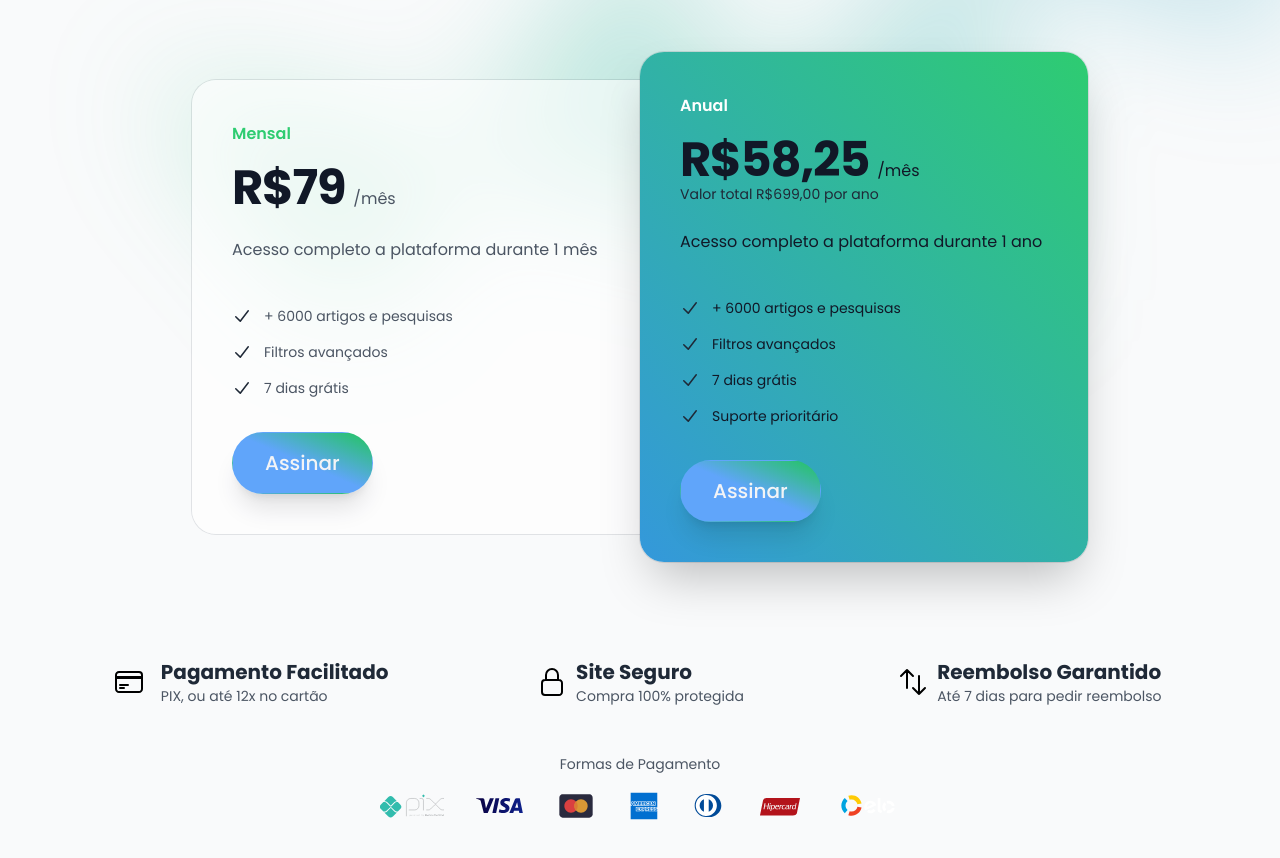
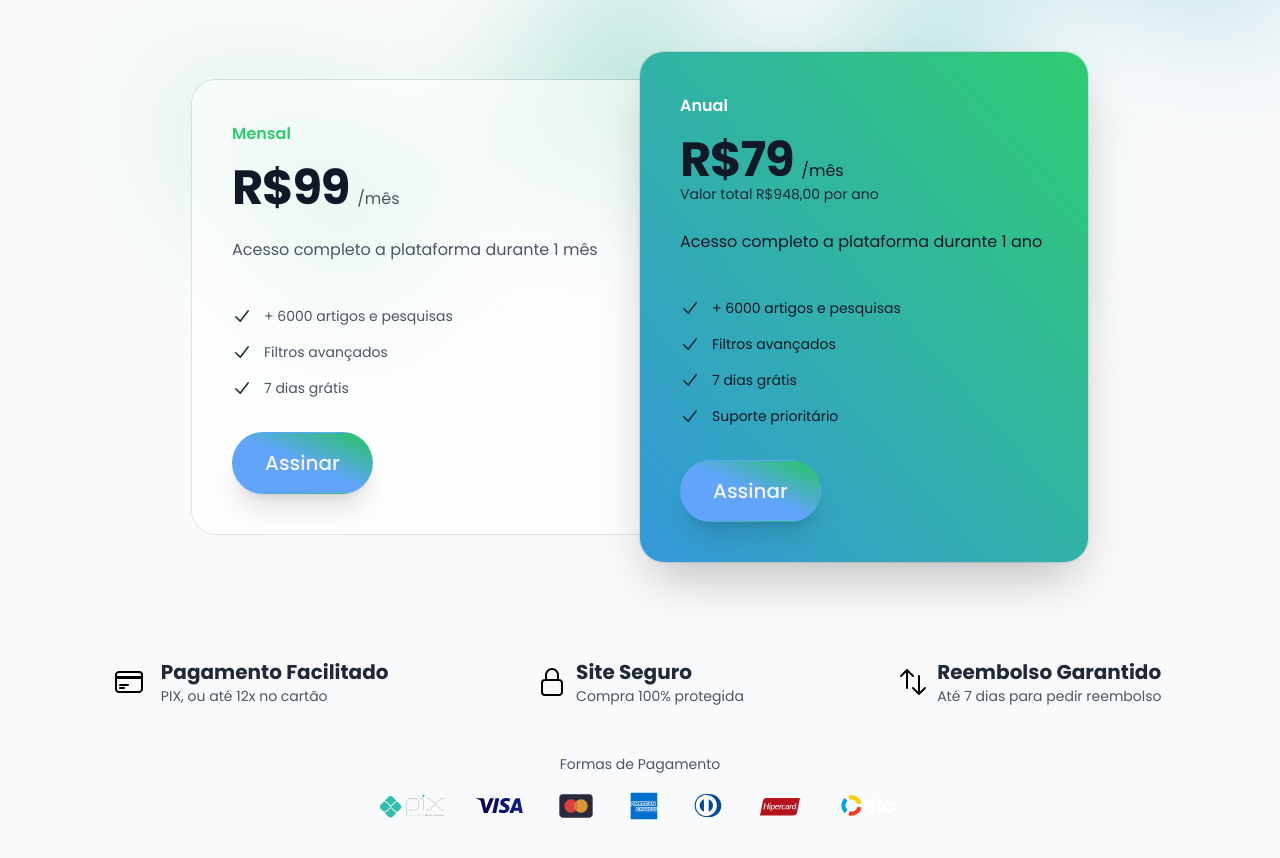
Before and after one commit to cannabizbrasil/cannadocs, a Next.js app: page / in a window 1280 px wide. Shown: the part 5600-6458 px from the top of the page. Built offline with nearby package versions, Linux system fonts and the light colour scheme; what next-hubspot would draw is missing.

Commit message:
Update price.tsx

```diff
--- a/src/components/price.tsx
+++ b/src/components/price.tsx
@@ -9,7 +9,7 @@ const tiers = [
         name: 'Mensal',
         id: 'tier-hobby',
         button: <ButtonMensal />,
-        priceMonthly: 'R$79',
+        priceMonthly: 'R$99',
         recorrency: '/mês',
         total: '',
         description: "Acesso completo a plataforma durante 1 mês",
@@ -24,9 +24,9 @@ const tiers = [
         name: 'Anual',
         id: 'tier-enterprise',
         button: <ButtonAnual />,
-        priceMonthly: 'R$58,25',
+        priceMonthly: 'R$79',
         recorrency: '/mês',
-        total: 'Valor total R$699,00 por ano',
+        total: 'Valor total R$948,00 por ano',
         description: 'Acesso completo a plataforma durante 1 ano',
         features: [
             '+ 6000 artigos e pesquisas',
```
